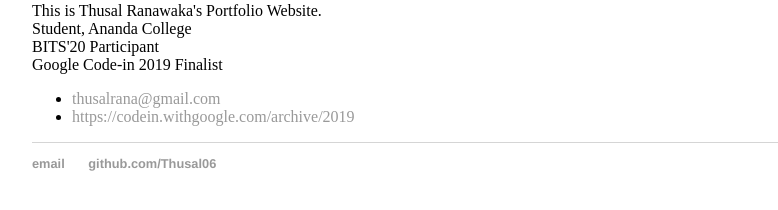
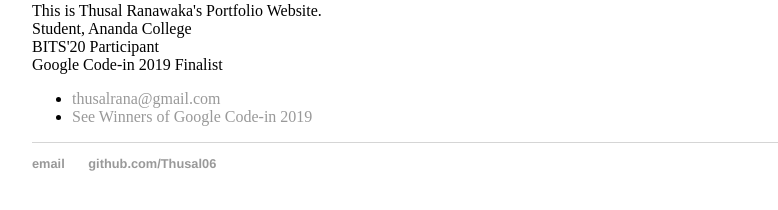
Before and after one commit to Thusal06/Old-Website, a Jekyll site: the page built from about/index.html, in a window 1280 px wide. Shown: the part 348-558 px from the top of the page, without its empty margins (160-938 px from the left). Built offline with Jekyll 4.4.1, drawn with Linux system fonts in a browser that asks for light colours.

Commit message:
Update index.html

```diff
--- a/about/index.html
+++ b/about/index.html
@@ -12,7 +12,7 @@
   Google Code-in 2019 Finalist<br>
 
   <ul class="contacts">
-    <li><a href="#">thusalrana@gmail.com</a></li>
-    <li><a href="#">https://codein.withgoogle.com/archive/2019</a></li>
+    <li><a href="thusalrana@gmail.com">thusalrana@gmail.com</a></li>
+    <li><a href="https://codein.withgoogle.com/archive/2019">See Winners of Google Code-in 2019</a></li>
   </ul>
 </div>
```
